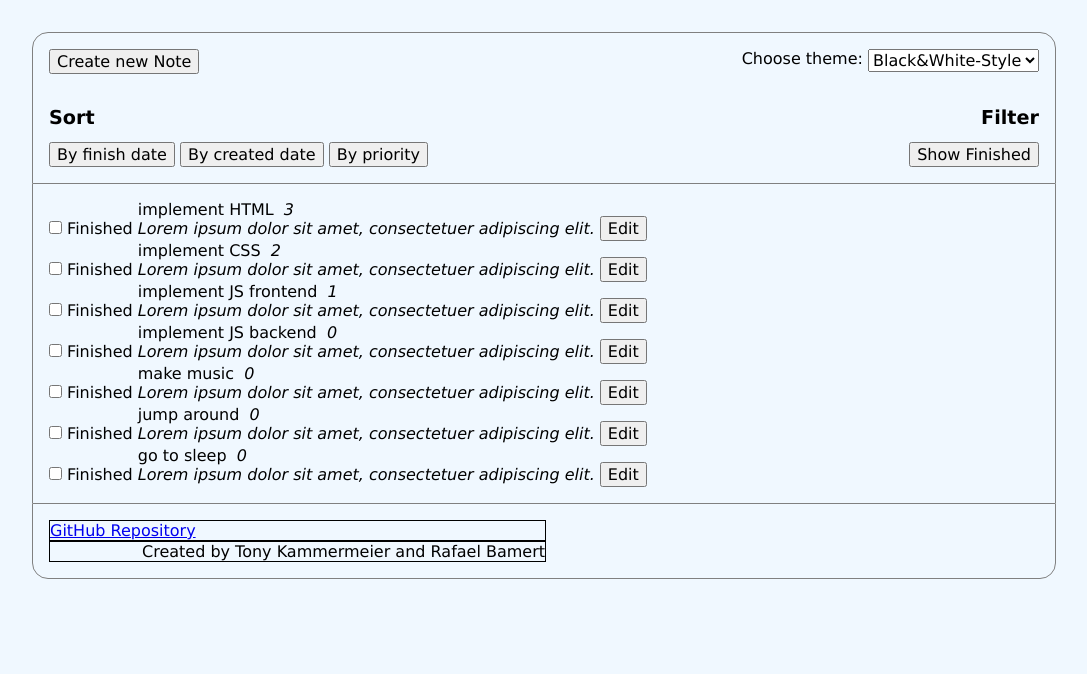
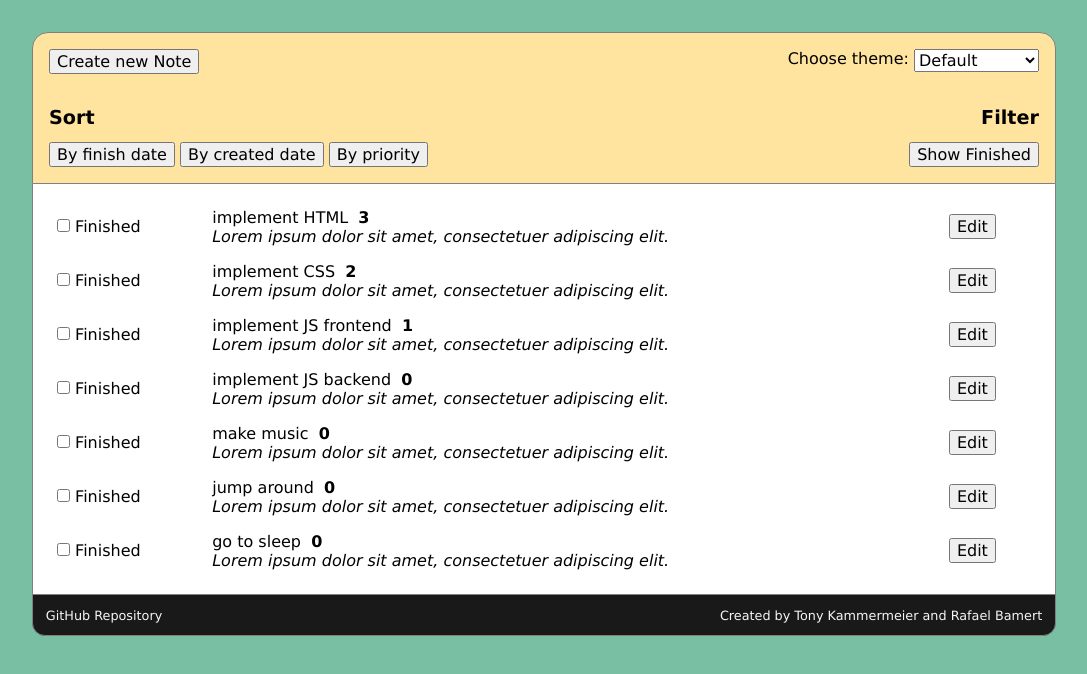
Before and after one commit to elafari/CAS-FEE_project1, a website: page wwwroot/index.html in a window 1280 px wide. Shown: the whole page, without its empty margins (96-1183 px from the left). Drawn offline with Linux system fonts and the light colour scheme.

Commit message:
changed main to table layout, implemented theme switcher

```diff
--- a/wwwroot/css/general.css
+++ b/wwwroot/css/general.css
@@ -1,24 +1,42 @@
+/**
+ * @section general styles
+ * @todo: implement OOCSS
+ */
 html {
     font-family: Verdana, sans-serif;
 }
 
 body {
     min-width: 600px; /* @todo: remove when made responsive */
+    max-width: 1200px;
     width: 80%;
     margin: 2em auto;
     background-color: aliceblue;
 }
 
-/**
- * @Section: @todo: checkout @section, insert oocss section
- */
 header, main, footer {
     border: 1px solid grey;
     padding: 1em;
 }
 
+/* @subsection helpers */
+.right {
+    text-align: right;
+}
+.table {
+    display: table;
+}
+.table-row {
+    display: table-row;
+}
+.table-cell {
+    display: table-cell;
+    vertical-align: middle;
+}
+
+
 /**
- * Section: Header
+ * @section header
  */
 header {
     border-radius: 1em 1em 0 0;
@@ -54,61 +72,46 @@ header:after {
 }
 
 /**
- * Section: Content
+ * @section content
  */
 main {
     border-width: 0 1px;
 }
 
-/* ul */
 #notes {
-    list-style-type: none;
+    display: table;
+    width: 100%;
     margin: 0 auto;
-    padding: 0;
+
+}
+#notes > div {
+    display: table-row;
 }
 
-li > span {
-    display: inline-block;
+#notes > div > span {
+    display: table-cell;
+    padding: 0.5em;
+    vertical-align: middle;
 }
 
 .title {
 
 }
 .prio {
-    font-style: oblique;
+    font-weight: bold;
 }
 .desc {
     font-style: italic;
 }
 
-
 /**
- * Section: footer
+ * @section footer
  */
 footer {
     border-radius: 0 0 1em 1em;
+    font-size: 0.8rem;
 }
 
-footer span {
-    display: inline-block;
-    width: 50%;
-    border: 1px solid black;
+footer .table {
+    width: 100%;
 }
-
-.edit-task-item {
-    display: none;
-}
-
-.edit-task-item div label {
-    /*display: inline-block;*/
-    width: 30%;
-}
-
-.edit-task-item div input {
-    /*display: inline-block;*/
-    width: 70%;
-}
-
-.right {
-    text-align: right;
-}
--- a/wwwroot/css/themes/black_white.css
+++ b/wwwroot/css/themes/black_white.css
@@ -1,2 +1,16 @@
+/*
 #DADEC7 as background
 #BB3C13 as button..
+*/
+header {
+    background-color: #DADEC7;
+}
+
+
+#notes > div:hover {
+    background-color: lightgrey;
+}
+
+footer {
+    background-color: #DADEC7;
+}
--- /dev/null
+++ b/wwwroot/css/themes/default.css
@@ -0,0 +1,27 @@
+body {
+    background-color: #78BFA4;
+}
+
+header{
+    background-color: #FFE4A0;
+}
+main {
+    background-color: #FFFFFF;
+}
+
+#notes > div:hover {
+    background-color: lightgrey;
+}
+
+footer {
+    background-color: #191919;
+    color: whitesmoke;
+}
+footer a {
+    color: whitesmoke;
+    text-decoration: none;
+}
+
+footer a:hover{
+    color: #18704E;
+}
--- a/wwwroot/index.html
+++ b/wwwroot/index.html
@@ -5,11 +5,12 @@
     <title>Notes - CAS-FEE Project 1</title>
     <link rel="stylesheet" href="./vendor/normalize.css">
     <link rel="stylesheet" href="./css/general.css">
+    <link rel="stylesheet" data-theme="true" href="./css/themes/_empty_.css">
 
     <!-- handlebars template -->
     <script id="notes-template" type="text/x-handlebars-template">
         {{#each this}}
-        <li id="note-{{this.id}}">
+        <div id="note-{{this.id}}">
             <span>
                 <input type="checkbox" id="finish_note-{{this.id}}">
                 <label for="finish_note-{{this.id}}">Finished</label>
@@ -19,8 +20,10 @@
                 <span class="prio">{{this.prio}}</span><br><!-- @todo: 1 svg, 3 colors-->
                 <span class="desc">{{this.description}}</span><!-- @todo: Event-Handler expandDescription -->
             </span>
+            <span>
                 <button>Edit</button>
-        </li>
+            </span>
+        </div>
         {{/each}}
     </script>
 </head>
@@ -29,9 +32,9 @@
 <header>
     <div>
         <button id="create">Create new Note</button>
-        <select name="" id="select-theme"><!-- @todo: use handlebars template here)-->
-            <option value="bw" selected>Black&White-Style</option>
-            <option value="dr">Dracula-Style</option>
+        <select name="" id="select-theme">
+            <option value="default">Default</option>
+            <option value="black_white">Black&White</option>
         </select>
         <label for="select-theme">Choose theme:&nbsp;</label>
     </div>
@@ -52,13 +55,15 @@
 </header>
 
 <main>
-    <ul id="notes"></ul><!-- @todo: Event-Handler setFinished and edit -->
+    <div id="notes"></div><!-- @todo: Event-Handler setFinished and edit -->
 </main>
 
 <footer>
-    <span><a href="https://github.com/elafari/CAS-FEE_project1">GitHub Repository</a></span>
- <span class="right">Created by Tony Kammermeier and Rafael Bamert</span>
+    <div class="table">
+        <div class="table-cell"><a href="https://github.com/elafari/CAS-FEE_project1">GitHub Repository</a></div>
+        <div class="table-cell right">Created by Tony&nbsp;Kammermeier and&nbsp;Rafael&nbsp;Bamert</div>
         <!--@todo: insert GitHub icon and links to our gitHub-pages-->
+    </div>
 </footer>
 <!--
 <form id="edit-task-item">
--- a/wwwroot/js/custom.js
+++ b/wwwroot/js/custom.js
@@ -1,19 +1,80 @@
-console.log('test custom.js');
-
 var data = [
-    {"id": "01", "title": "implement HTML", "description": "Lorem ipsum dolor sit amet, consectetuer adipiscing elit.", "prio": 3, "dateCreated": "20161231235959", "dateFinished": "20161231235959", "dueDate": "20161231235959"},
-    {"id": "02", "title": "implement CSS", "description": "Lorem ipsum dolor sit amet, consectetuer adipiscing elit.", "prio": 2},
-    {"id": "03", "title": "implement JS frontend", "description": "Lorem ipsum dolor sit amet, consectetuer adipiscing elit.", "prio": 1},
-    {"id": "04", "title": "implement JS backend", "description": "Lorem ipsum dolor sit amet, consectetuer adipiscing elit.", "prio": 0},
-    {"id": "05", "title": "make music", "description": "Lorem ipsum dolor sit amet, consectetuer adipiscing elit.", "prio": 0},
-    {"id": "06", "title": "jump around", "description": "Lorem ipsum dolor sit amet, consectetuer adipiscing elit.", "prio": 0},
-    {"id": "07", "title": "go to sleep", "description": "Lorem ipsum dolor sit amet, consectetuer adipiscing elit.", "prio": 0}
+    {
+        "id": "01",
+        "title": "implement HTML",
+        "description": "Lorem ipsum dolor sit amet, consectetuer adipiscing elit.",
+        "prio": 3,
+        "dateCreated": "20161231235959",
+        "dateFinished": "20161231235959",
+        "dueDate": "20161231235959"
+    },
+    {
+        "id": "02",
+        "title": "implement CSS",
+        "description": "Lorem ipsum dolor sit amet, consectetuer adipiscing elit.",
+        "prio": 2
+    },
+    {
+        "id": "03",
+        "title": "implement JS frontend",
+        "description": "Lorem ipsum dolor sit amet, consectetuer adipiscing elit.",
+        "prio": 1
+    },
+    {
+        "id": "04",
+        "title": "implement JS backend",
+        "description": "Lorem ipsum dolor sit amet, consectetuer adipiscing elit.",
+        "prio": 0
+    },
+    {
+        "id": "05",
+        "title": "make music",
+        "description": "Lorem ipsum dolor sit amet, consectetuer adipiscing elit.",
+        "prio": 0
+    },
+    {
+        "id": "06",
+        "title": "jump around",
+        "description": "Lorem ipsum dolor sit amet, consectetuer adipiscing elit.",
+        "prio": 0
+    },
+    {
+        "id": "07",
+        "title": "go to sleep",
+        "description": "Lorem ipsum dolor sit amet, consectetuer adipiscing elit.",
+        "prio": 0
+    }
 ];
 
 $(function () {
-    console.log('ready');
-
+    /**
+     * render handlebars template
+     */
     var template = Handlebars.compile($('#notes-template').html());
     var notesHtml = template(data);
     $('#notes').html(notesHtml);
+
+
+    /**
+     * prepare theme selection
+     */
+    var theme = localStorage.getItem('theme') || 'default';
+    console.log('theme', theme);
+    var linkTag = $('[data-theme="true"]');
+    var themePath = linkTag.attr('href');
+    var themeBasePath = themePath.substr(0, themePath.lastIndexOf('/') + 1);
+
+    /**
+     * register event handlers
+     */
+    // change theme
+    $('#select-theme')
+        .on('change', function (e) {
+            var theme = e.target.value;
+            localStorage.setItem('theme', theme);
+            linkTag.attr('href', themeBasePath + theme + '.css');
+            console.log(themeBasePath + theme + '.css');
+        })
+        .val(theme)
+        .trigger('change');
 });
```
Also changed, not shown: wwwroot/css/themes/dracula.css (deleted). Lines whose indentation alone changed are shown as unchanged.
